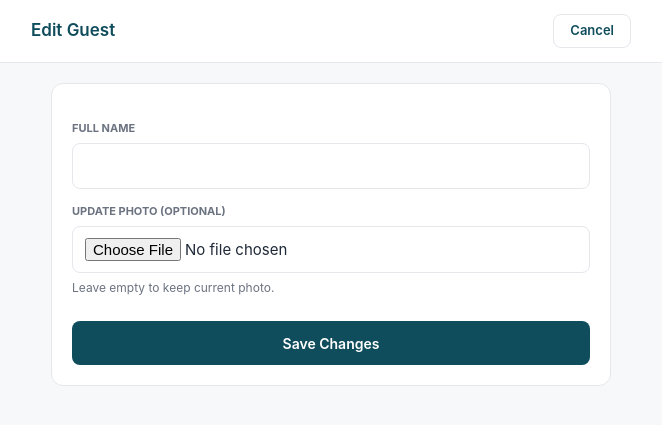
After one commit to Abdelrhman-Rayis/event-cards-system, a Flask app: template event_cards/templates/edit.html in a window 1280 px wide. The commit adds this page. Shown: the top 425 px of the page, without its empty margins (309-971 px from the left). Run offline with Flask 3, Linux system fonts and the light colour scheme; the template is opened without the code that fills it, so the values that code supplies are empty.

Commit message:
Add guest edit capability

```diff
--- /dev/null
+++ b/event_cards/templates/edit.html
@@ -0,0 +1,102 @@
+<!DOCTYPE html>
+<html lang="en">
+<head>
+  <meta charset="utf-8">
+  <meta name="viewport" content="width=device-width, initial-scale=1, viewport-fit=cover">
+  <meta name="theme-color" content="#0F4C5C">
+  <title>Edit Guest — {{ event.title_en_l1 }}</title>
+  <style>
+    :root {
+      --primary: #0F4C5C;
+      --primary-hover: #155F73;
+      --accent: #C9A14A;
+      --bg: #F7F8FA;
+      --surface: #FFFFFF;
+      --text: #1F2937;
+      --muted: #6B7280;
+      --border: #E5E7EB;
+      --radius: 12px;
+      --radius-sm: 8px;
+      --tap: 44px;
+    }
+    * { box-sizing: border-box; }
+    html, body { margin: 0; padding: 0; }
+    body {
+      font-family: -apple-system, BlinkMacSystemFont, "Inter", system-ui, sans-serif;
+      font-size: 15px; line-height: 1.5; color: var(--text); background: var(--bg);
+    }
+    .hdr { background: var(--surface); border-bottom: 1px solid var(--border); padding: 14px 20px; }
+    .hdr__inner { max-width: 600px; margin: 0 auto; display: flex; align-items: center; justify-content: space-between; }
+    .hdr h1 { margin: 0; font-size: 17px; font-weight: 600; color: var(--primary); }
+    .container { max-width: 600px; margin: 0 auto; padding: 20px; }
+    .card { background: var(--surface); border: 1px solid var(--border); border-radius: var(--radius); padding: 20px; }
+    .card__hdr h2 { margin: 0 0 16px 0; font-size: 16px; }
+    .field { margin-top: 14px; }
+    .field:first-child { margin-top: 0; }
+    label { display: block; font-size: 11px; font-weight: 700; color: var(--muted); margin-bottom: 6px; text-transform: uppercase; }
+    .input, .select, .file { width: 100%; padding: 11px 12px; font: inherit; background: var(--surface); border: 1px solid var(--border); border-radius: var(--radius-sm); }
+    .input:focus, .select:focus { outline: none; border-color: var(--primary); }
+    .hint { font-size: 12px; color: var(--muted); margin-top: 6px; }
+    .btn { display: inline-flex; align-items: center; justify-content: center; padding: 0 16px; min-height: var(--tap); font: inherit; font-weight: 600; font-size: 14px; border: 1px solid transparent; border-radius: var(--radius-sm); cursor: pointer; text-decoration: none; }
+    .btn--primary { background: var(--primary); color: white; width: 100%; }
+    .btn--ghost { background: var(--surface); color: var(--primary); border-color: var(--border); }
+  </style>
+</head>
+<body>
+  <header class="hdr">
+    <div class="hdr__inner">
+      <h1>Edit Guest</h1>
+      <a href="{{ url_for('guests.index') }}" class="btn btn--ghost" style="min-height: 34px; font-size: 13px;">Cancel</a>
+    </div>
+  </header>
+
+  <main class="container">
+    <section class="card">
+      <div class="card__hdr"><h2>{{ guest.name }}</h2></div>
+      <form method="post" enctype="multipart/form-data">
+        <div class="field">
+          <label for="f-name">Full name</label>
+          <input id="f-name" type="text" name="name" class="input" required dir="auto" value="{{ guest.name }}">
+        </div>
+
+        {% for f in fields %}
+        <div class="field">
+          <label for="f-{{ f.id }}">{{ f.label }}</label>
+          {% if f.type == 'select' %}
+            <select id="f-{{ f.id }}" name="{{ f.id }}" class="select" dir="auto">
+              {% for opt in (f.options or []) %}
+                <option value="{{ opt }}" {% if opt == guest.get(f.id, f.default) %}selected{% endif %}>{{ opt }}</option>
+              {% endfor %}
+            </select>
+          {% elif f.type == 'number' %}
+            <input id="f-{{ f.id }}" type="number" name="{{ f.id }}" class="input"
+                   value="{{ guest.get(f.id, f.default if f.default not in (None, '') else 0) }}"
+                   {% if f.min is defined %}min="{{ f.min }}"{% endif %}
+                   {% if f.max is defined %}max="{{ f.max }}"{% endif %}>
+          {% else %}
+            <input id="f-{{ f.id }}" type="text" name="{{ f.id }}" class="input" dir="auto"
+                   value="{{ guest.get(f.id, f.default|default('', true)) }}">
+          {% endif %}
+        </div>
+        {% endfor %}
+
+        <div class="field">
+          <label for="f-photo">Update Photo (Optional)</label>
+          {% if guest.photo %}
+            <div style="margin-bottom: 8px;">
+              <img src="{{ url_for('guests.photo', filename=guest.photo) }}" style="width: 48px; height: 48px; border-radius: 50%; object-fit: cover;">
+              <span class="hint">Current photo</span>
+            </div>
+          {% endif %}
+          <input id="f-photo" type="file" name="photo" accept="image/*" class="file">
+          <div class="hint">Leave empty to keep current photo.</div>
+        </div>
+
+        <div class="field" style="margin-top: 24px;">
+          <button type="submit" class="btn btn--primary">Save Changes</button>
+        </div>
+      </form>
+    </section>
+  </main>
+</body>
+</html>
--- a/event_cards/templates/index.html
+++ b/event_cards/templates/index.html
@@ -324,6 +324,7 @@
                   </div>
                 </div>
                 <div class="grow__actions">
+                  <a href="{{ url_for('guests.edit', code=g.id) }}" class="btn btn--ghost btn--sm">Edit</a>
                   <a href="{{ url_for('cards.preview', code=g.id) }}" target="_blank" class="btn btn--ghost btn--sm">Preview</a>
                   <a href="{{ url_for('cards.preview', code=g.id, format='conference') }}" target="_blank" class="btn btn--ghost btn--sm" title="CR80 conference size">CR80</a>
                   <form action="{{ url_for('guests.delete', code=g.id) }}" method="post">
```
Also changed, not shown: event_cards/routes/guests.py (+39 -0 lines).
